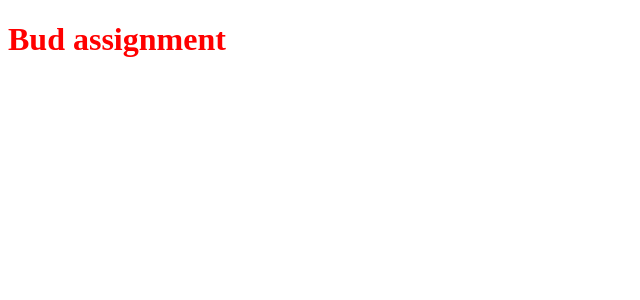
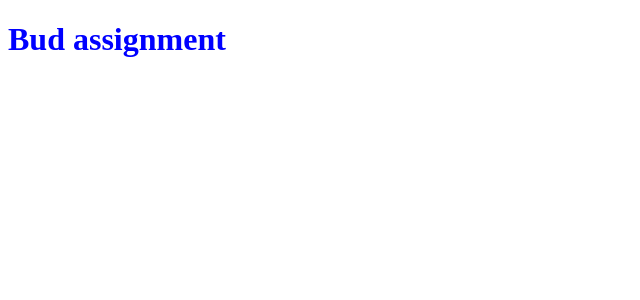
Before and after one commit to SuperchillB/clearscore, a React app: page / in a window 1280 px wide. Shown: the top 300 px of the page, without its empty margins (0-640 px from the left). Built offline with nearby package versions, Linux system fonts and the light colour scheme.

Commit message:
Add StyledComponents to build tool

```diff
--- a/src/App.tsx
+++ b/src/App.tsx
@@ -1,9 +1,10 @@
 import React from 'react';
+import Title from './Title.styles';
 
 function App() {
   return (
     <div className="container">
-      <h1>Bud assignment</h1>
+      <Title>Bud assignment</Title>
     </div>
   );
 }
--- /dev/null
+++ b/src/Title.styles.ts
@@ -0,0 +1,7 @@
+import styled from 'styled-components';
+
+const Title = styled.h1`
+  color: blue;
+`;
+
+export default Title;
--- a/src/index.scss
+++ b/src/index.scss
@@ -1,3 +1,3 @@
 h1 {
-  color: red;
+  font-weight: bold;
 }
```
Also changed, not shown: package.json (+6 -1 lines), 1 other file (tests, documents, lock files or other folders).
